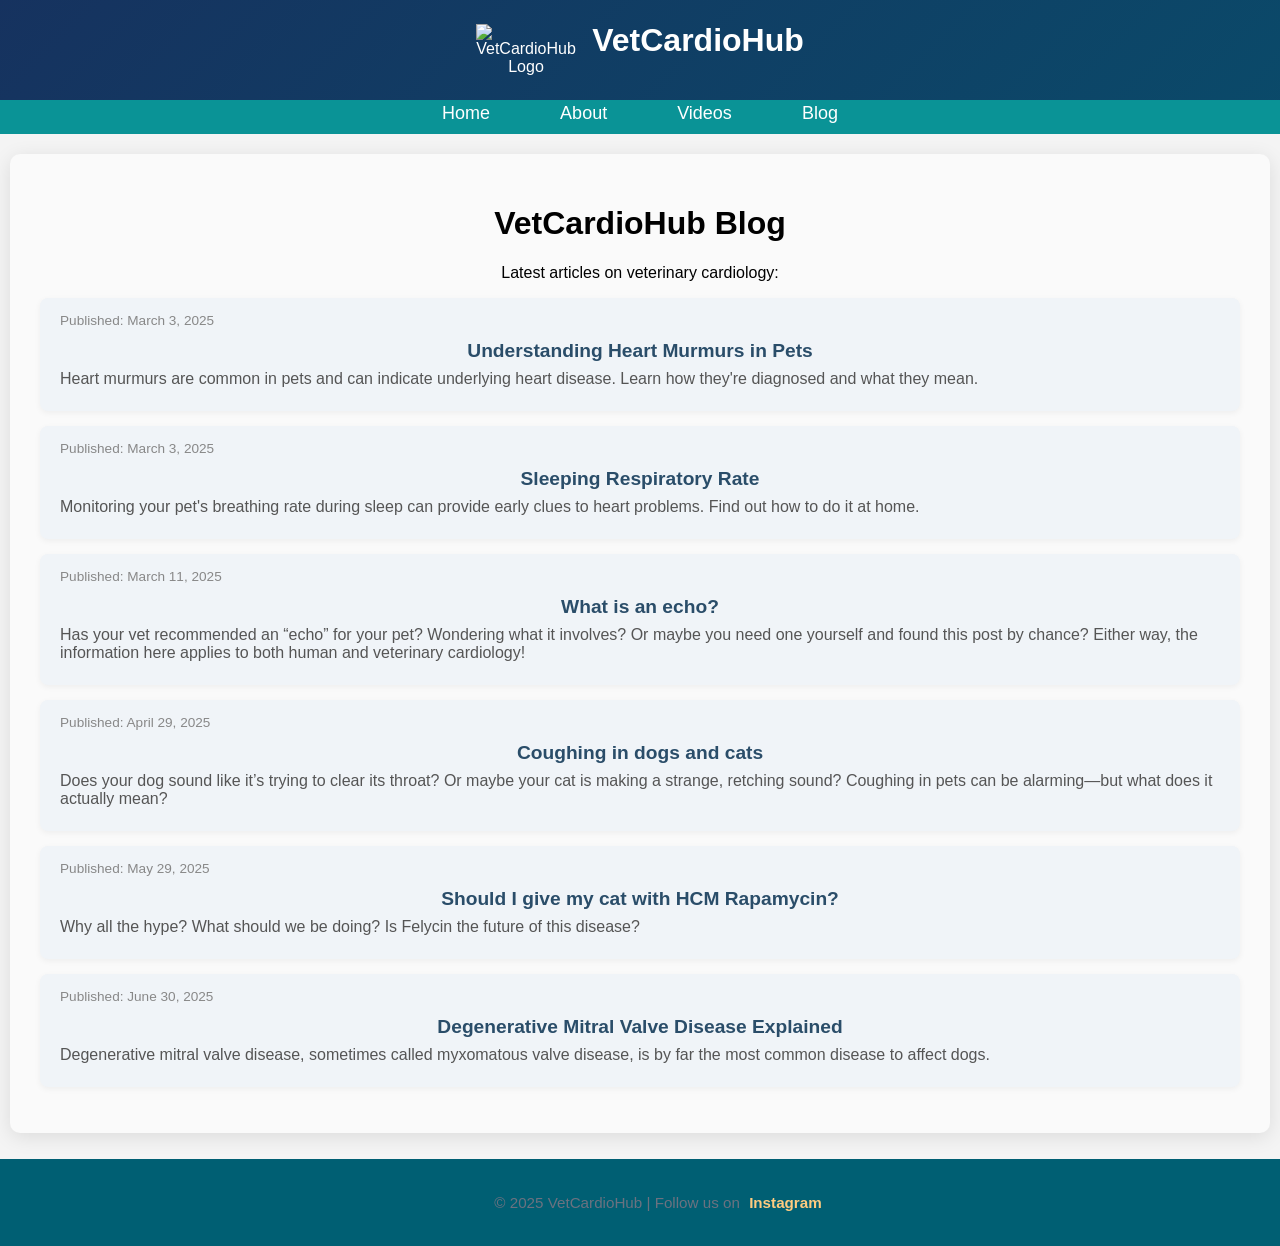
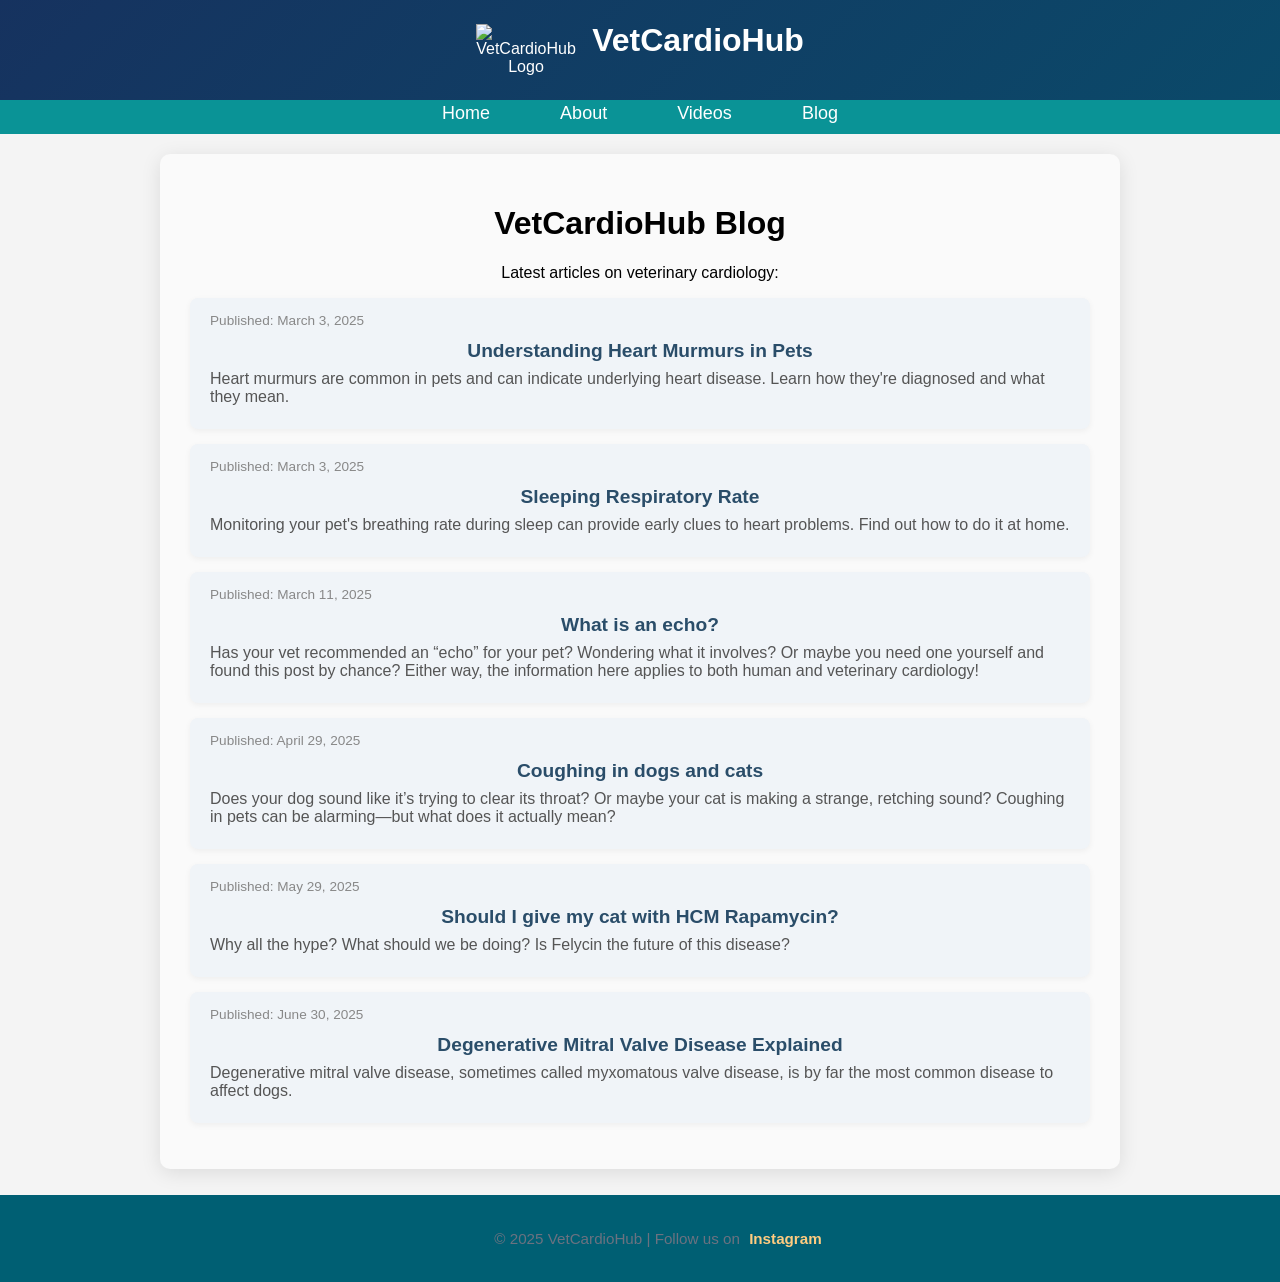

add container

--- a/styles.css
+++ b/styles.css
@@ -111,7 +111,7 @@ html, body {
 
 .content {
     padding: 30px; /* Adds more padding inside the content area */
-    max-width: 1200px; /* Expands the width for larger screens */
+    max-width: 900px; /* Expands the width for larger screens */
     margin: 20px auto; /* Centers content and adds top/bottom margin */
     background: #fafafa;
     box-shadow: 0 4px 20px rgba(0, 0, 0, 0.1); /* Slightly softer shadow for depth */
@@ -648,9 +648,8 @@ table ul li::before {
 
 
 main {
-    flex: 1;
+    flex: 1; /* Pushes the footer down */
     min-height: 50vh;
-    min-width: 0;
 }
 
 footer {
